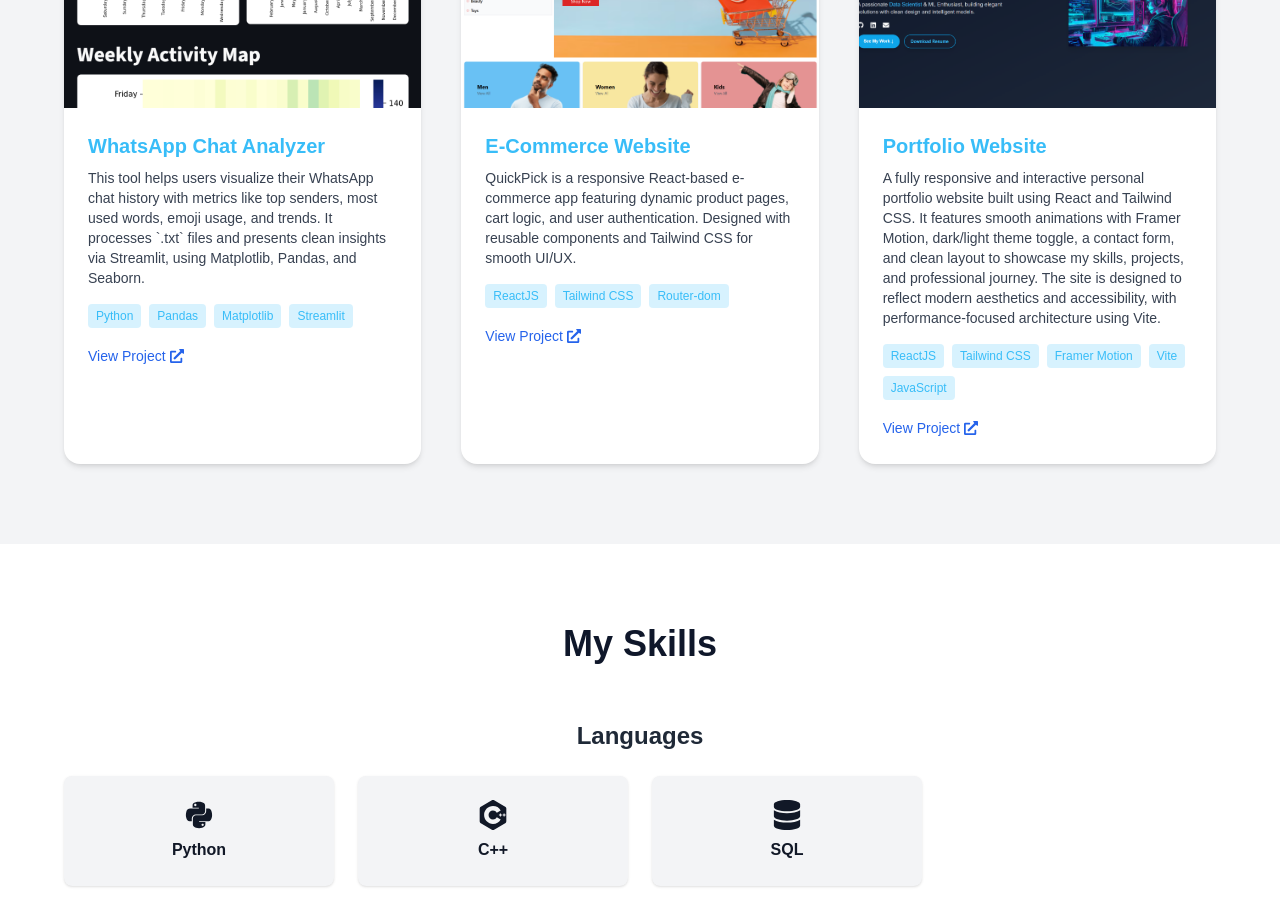
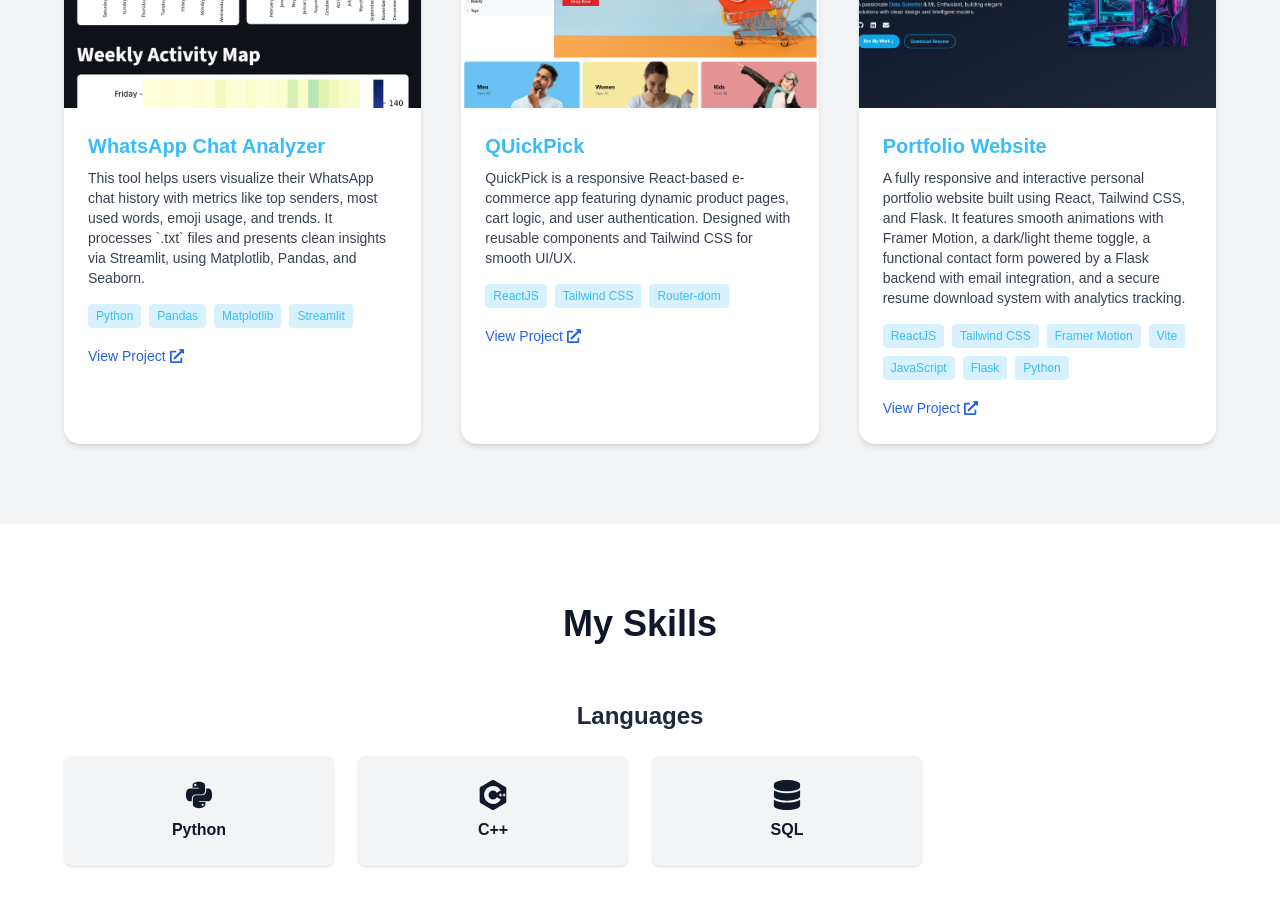
Before and after one commit to Paridhi1920/Portfolio-Website, a React (Vite) app in the folder frontend/: page / in a window 1280 px wide. Shown: the part 2160-3078 px from the top of the page. Built offline with nearby package versions, Linux system fonts and the light colour scheme.

Commit message:
Modify project section

```diff
--- a/frontend/src/components/Projects.jsx
+++ b/frontend/src/components/Projects.jsx
@@ -35,7 +35,7 @@ const projects = [
     link: "https://whatsapp-chat-analyzer-jthbtwtznyx2fpnov4fsla.streamlit.app/",
   },
   {
-    title: "E-Commerce Website",
+    title: "QUickPick",
     description:
       "QuickPick is a responsive React-based e-commerce app featuring dynamic product pages, cart logic, and user authentication. Designed with reusable components and Tailwind CSS for smooth UI/UX.",
     tech: ["ReactJS", "Tailwind CSS", "Router-dom"],
@@ -45,8 +45,8 @@ const projects = [
   {
     title: "Portfolio Website",
     description:
-      "A fully responsive and interactive personal portfolio website built using React and Tailwind CSS. It features smooth animations with Framer Motion, dark/light theme toggle, a contact form, and clean layout to showcase my skills, projects, and professional journey. The site is designed to reflect modern aesthetics and accessibility, with performance-focused architecture using Vite.",
-    tech: ["ReactJS", "Tailwind CSS", "Framer Motion", "Vite", "JavaScript"],
+      "A fully responsive and interactive personal portfolio website built using React, Tailwind CSS, and Flask. It features smooth animations with Framer Motion, a dark/light theme toggle, a functional contact form powered by a Flask backend with email integration, and a secure resume download system with analytics tracking.",
+    tech: ["ReactJS", "Tailwind CSS", "Framer Motion", "Vite", "JavaScript", "Flask", "Python"],
     image: "/images/image.png",
     link: "https://portfolio-website-mu-two-55.vercel.app/",
   }
```
